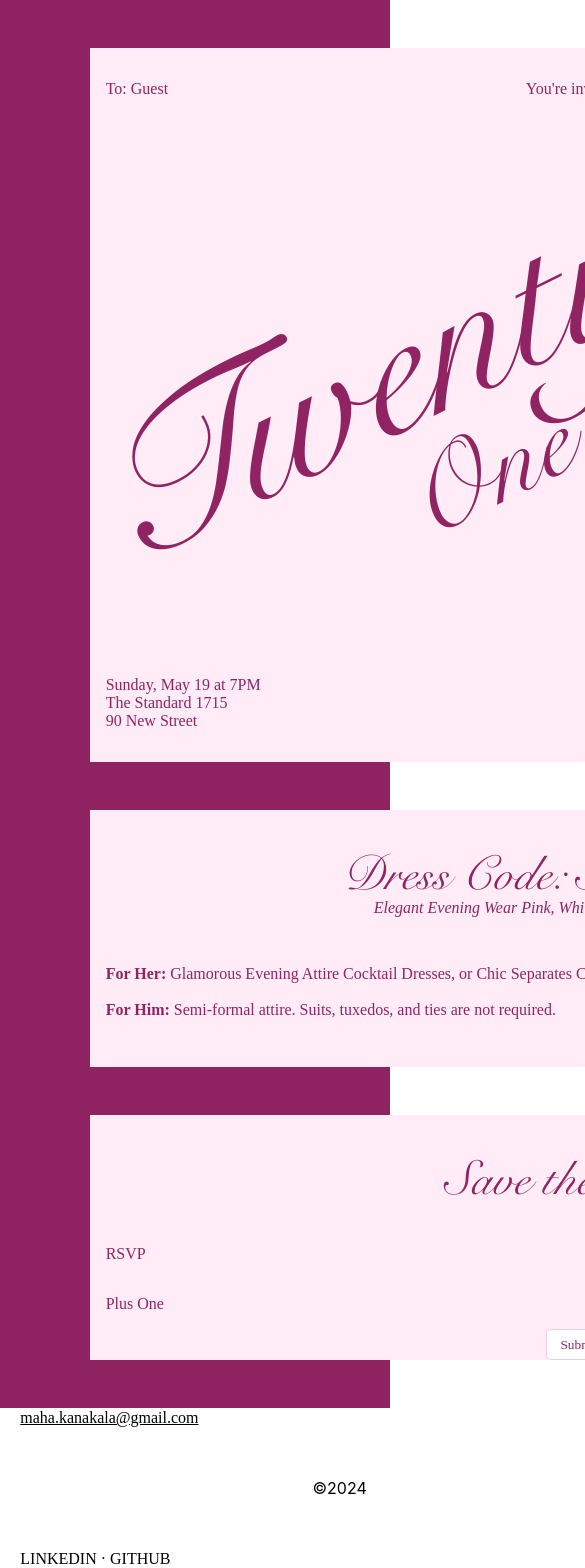
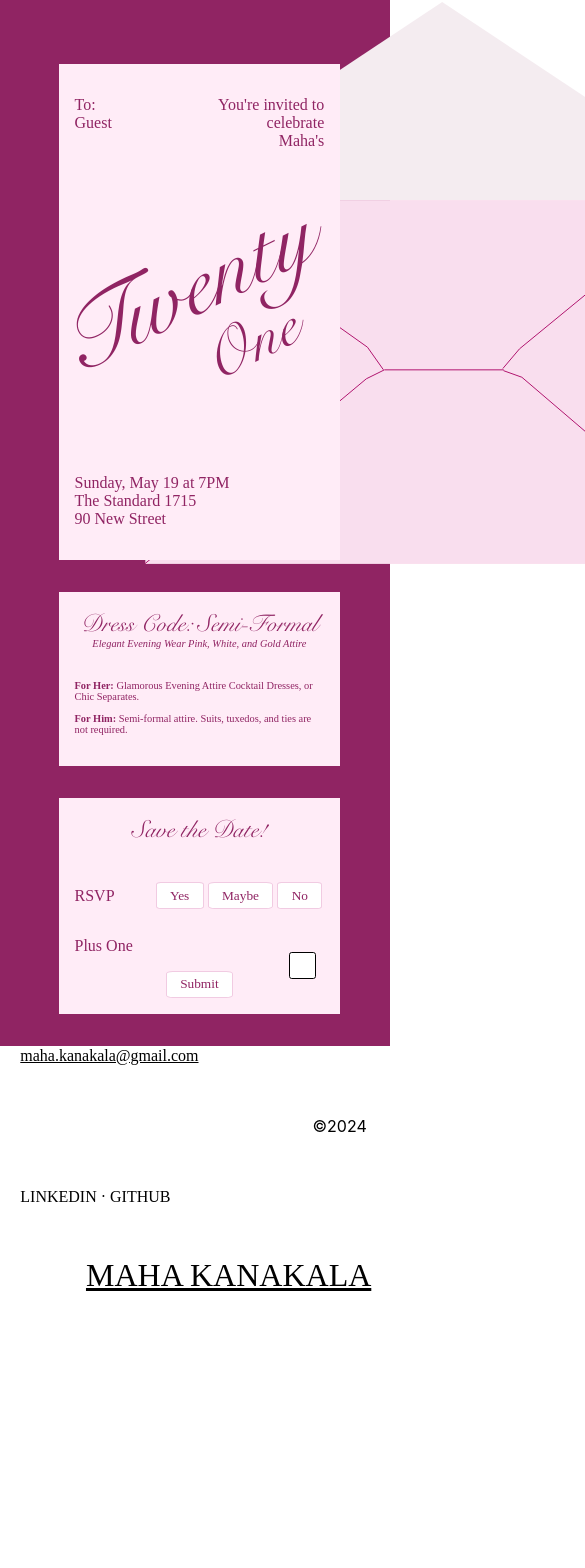
Before and after one commit to mahakanakala/maha.kanakala.com, a Next.js app: page /21-bday in a window 390 px wide. Shown: the top 1568 px of the page, 585 px wide, since content can reach past the window. After the commit the page ends 1295 px from the top, so only its background shows below. Built offline with nearby package versions, Linux system fonts and the light colour scheme.

Commit message:
add media queries for phone

```diff
--- a/package.json
+++ b/package.json
@@ -12,6 +12,7 @@
     "@types/node": "20.2.5",
     "@types/react": "18.2.8",
     "@types/react-dom": "18.2.4",
+    "again": "^0.0.1",
     "dotenv": "^16.3.1",
     "eslint": "8.42.0",
     "eslint-config-next": "13.4.4",
--- a/src/app/21-bday/page.tsx
+++ b/src/app/21-bday/page.tsx
@@ -14,13 +14,6 @@ export default function BdayInvite() {
             setGuestName(nameParam);
         }
     }, []);
-    // useEffect(() => {
-    //     const currentUrl = window.location.pathname.replace(/^\//, '') + window.location.search.replace(/^\?/, '');
-    //     const guestName = Object.keys(guestLinks).find(key => decodeURIComponent(guestLinks[key]) === currentUrl);
-    //     if (guestName) {
-    //         setGuestName(guestName);
-    //     }
-    // }, []);
 
     return (
         <>
@@ -28,7 +21,7 @@ export default function BdayInvite() {
                 <div className={styles.contentContainer}>
                     <div className={styles.cardAndEnvelope}>
                         <div className={styles.envelope}>
-                            <Image alt="envelope" title="envelope" src='/images/envolope.svg' height={562.21} width={689.41} />
+                            <Image alt="envelope" title="envelope" src='/images/envolope.svg' layout="fill" objectFit="contain"  />
                         </div>
                         <div className={styles.card}>
                             <div className={styles.cardNameAndGreeting}>
@@ -44,8 +37,8 @@ export default function BdayInvite() {
                     </div>
                     <div className={styles.dressCodeContainer}>
                         <h3 className={styles.dressCodeTitle}> Dress Code: Semi-Formal </h3>
-                        <p className={styles.dressCodeCaption}> <i>Elegant Evening Wear Pink, White, and Gold Attire Encouraged</i></p>
-                        <h4 className={styles.dressCodeDescription}> <b>For Her:</b> Glamorous Evening Attire Cocktail Dresses, or Chic Separates Complementary Colors: Blush, Ivory, Champagne, Gold <br />  <br />
+                        <p className={styles.dressCodeCaption}> <i>Elegant Evening Wear Pink, White, and Gold Attire</i></p>
+                        <h4 className={styles.dressCodeDescription}> <b>For Her:</b> Glamorous Evening Attire Cocktail Dresses, or Chic Separates. <br />  <br />
                             <b>For Him:</b> Semi-formal attire. Suits, tuxedos, and ties are not required.</h4>
                     </div>
                     <RsvpForm />
--- a/src/app/api/submit/route.ts
+++ b/src/app/api/submit/route.ts
@@ -13,7 +13,6 @@ export async function POST(req: Request) {
   const timestampEST = timestamp.toLocaleString("en-US", {timeZone: "America/New_York"});
   const { rsvpResponse, plusOne, plusOneName, guestName } = await req.json() as FormSubmission;
 
-  // let plusOneString = plusOne.toString().toUpperCase();
   try {
     const auth = new google.auth.GoogleAuth({
       credentials: {
@@ -28,7 +27,6 @@ export async function POST(req: Request) {
     });
 
     const sheets = google.sheets({ version: 'v4', auth });
-
     const spreadsheetId = process.env.GOOGLE_SHEET_ID;
     const range = 'Guests!H1:L1';
 
--- a/src/app/bday.module.css
+++ b/src/app/bday.module.css
@@ -23,8 +23,6 @@
 .contentContainer {
   margin-left: var(--card-margin-left);
   padding: 3em 8vw;
-
-
 }
 
 .cardAndEnvelope {
@@ -32,10 +30,10 @@
 }
 
 /* ENVELOPE */
-.envelopeContainer {}
-
 .envelope {
   position: absolute;
+  height: 562.21px;
+  width: 689.41px;
   bottom: -5px;
   z-index: 0;
   left: 20vw;
@@ -116,8 +114,7 @@
 }
 
 /* DRESS CODE */
-.dressCodeContainer,
-.successContainer {
+.dressCodeContainer {
   margin: 2em 0;
   width: 980px;
   background-color: #FFECF7;
@@ -305,8 +302,80 @@
   padding-top: 2em;
   padding-bottom: 2em;
   margin-right: 18%;
+  padding: 2em;
+  margin: 0 auto;
+  width: 55%;
+  position: relative;
+  background-color: #FFECF7;
 }
 
 .spotifyContainer {
   border-radius: 12px;
 }
+
+@media (max-width: 600px) {
+  .contentContainer{
+    margin-left: var(--card-margin-left);
+    padding: 1em 0vw;
+    padding-top: 4em;
+  }
+
+  .envelope {
+    position: absolute;
+    bottom: -5px;
+    z-index: 0;
+    left: 20vw;
+    filter: brightness(0.95) saturate(1.5);
+  }
+
+  .card {
+    width: 85%;
+    background-color: #FFECF7;
+    z-index: 5;
+    position: relative;
+  }
+
+  .cardTitle {
+    font-size: 6em;
+  }
+
+  .cardTitle2{
+    font-size: 4em;
+  }
+
+  .dressCodeContainer, .formBox {
+    width: 85%;
+  }
+
+  .formBox {
+    padding-bottom: 1em;
+    margin-bottom: 1em;
+  }
+
+  .dressCodeTitle{
+    font-size: 1.5em;
+  }
+
+  .dressCodeCaption {
+    font-size: .65em;
+  }
+
+  .dressCodeDescription {
+    font-size: .65em;
+  }
+
+  .yesBtn, .submitBtn {
+    padding: 0.35em 1em;
+  }
+
+  .envelope {
+    position: absolute;
+    height: 281.105;
+    width: 344.705;
+    bottom: -5px;
+    z-index: 0;
+    left: 10vw;
+    filter: brightness(0.95) saturate(1.5);
+  }
+
+}
--- a/src/app/components/RSVPForm.tsx
+++ b/src/app/components/RSVPForm.tsx
@@ -80,8 +80,8 @@ const Form = () => {
                     <p className={styles.formText}>RSVP</p>
                     <div>
                         <button className={`${styles.formBtn} ${styles.yesBtn}`} type="button" onClick={() => handleRsvpResponse('Yes')}>Yes</button>
-                        <button className={styles.formBtn} type="button" onClick={() => handleRsvpResponse('Maybe')}>Maybe</button>
-                        <button className={styles.formBtn} type="button" onClick={() => handleRsvpResponse('No')}>No</button>
+                        <button className={`${styles.formBtn} ${styles.yesBtn}`} type="button" onClick={() => handleRsvpResponse('Maybe')}>Maybe</button>
+                        <button className={`${styles.formBtn} ${styles.yesBtn}`} type="button" onClick={() => handleRsvpResponse('No')}>No</button>
                     </div>
                 </div>
 
```
Also changed, not shown: 2 other files (tests, documents, lock files or other folders).
